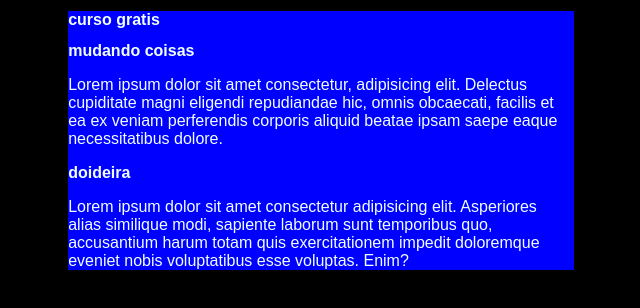
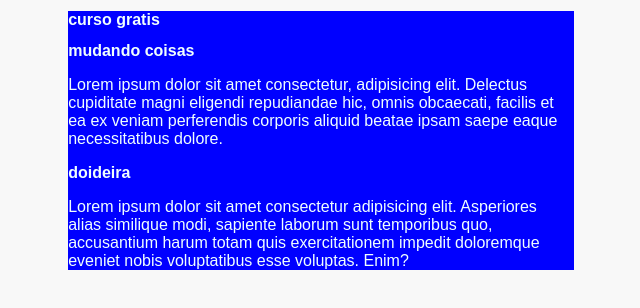
Before and after one commit to lopesgustavo01/Lil-teste, a plain HTML site: page index.html in a window 1280 px wide. Shown: the whole page, without its empty margins (319-959 px from the left). Drawn offline with Linux system fonts and the light colour scheme.

Commit message:
Update style.css

```diff
--- a/estilo/style.css
+++ b/estilo/style.css
@@ -5,7 +5,7 @@
 }
 
 body {
-    background-color: black;
+    background-color: rgb(248, 248, 248);
 }
 
 main{
```
